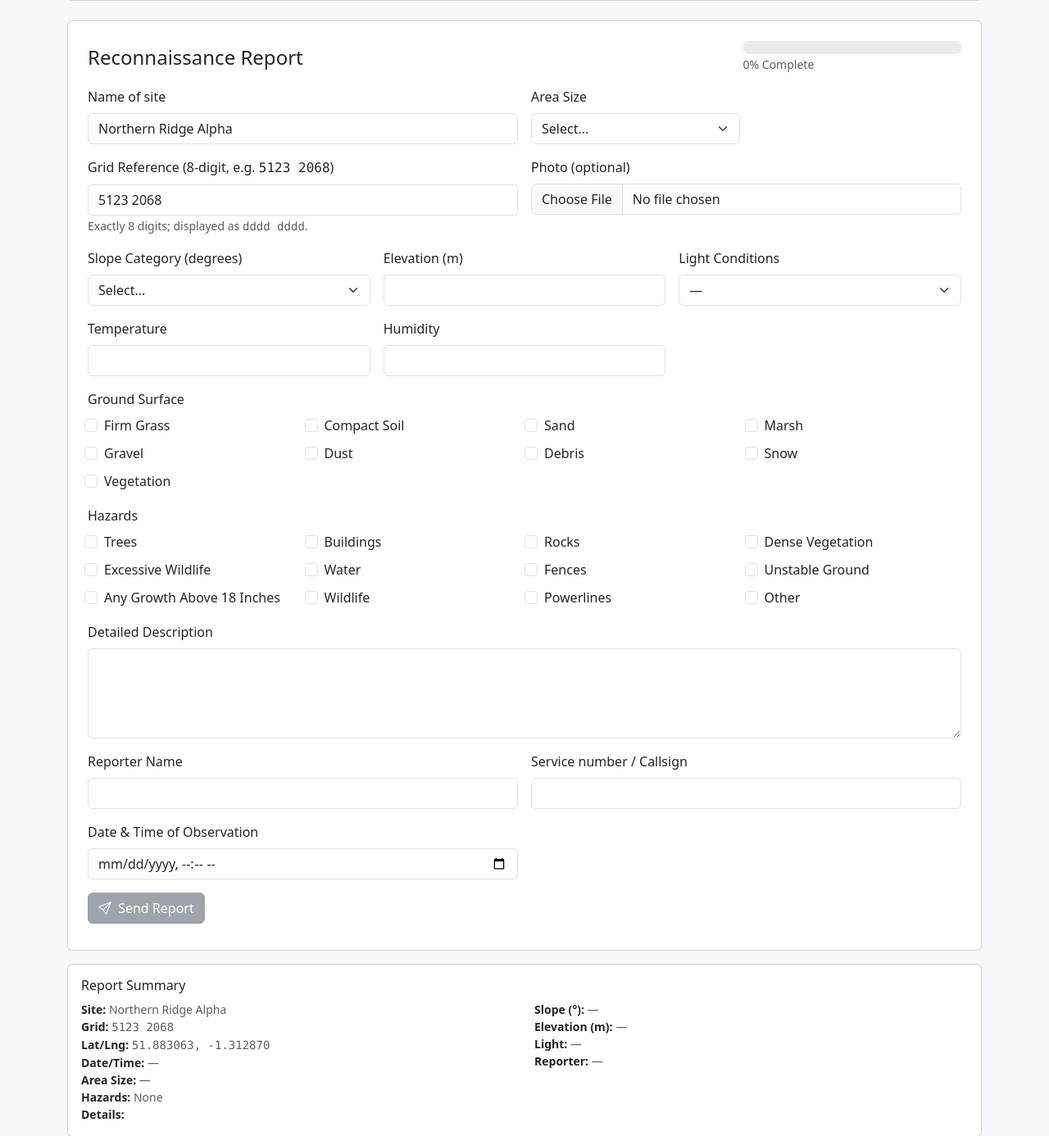
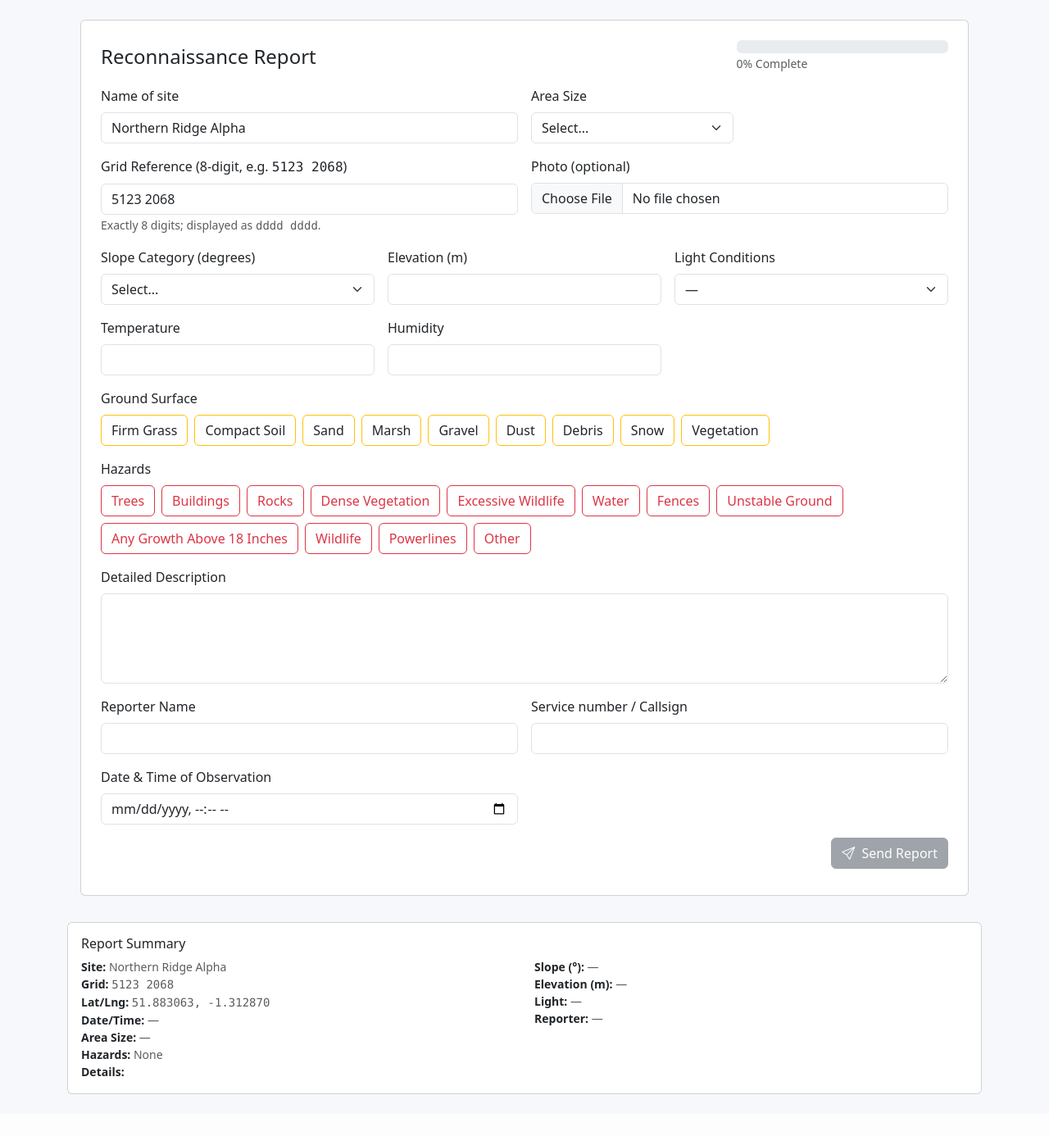
Before and after one commit to hostang/DefenceHackathon, a Flask app: page / in a window 1280 px wide. Shown: the part 969-2355 px from the top of the page at 82% size. After the commit the page ends 2304 px from the top, so only its background shows below. Run offline with Flask 3, Linux system fonts and the light colour scheme; some libraries are stand-ins or nearby versions.

Commit message:
Update index.html

```diff
--- a/templates/index.html
+++ b/templates/index.html
@@ -2,7 +2,7 @@
 <html lang="en">
 <head>
 <meta charset="utf-8"/>
-<!-- esponsive meta tag to size the content to the device-width -->
+<!-- responsive meta tag to size the content to the device-width -->
 <meta name="viewport" content="width=device-width, initial-scale=1"/>
 <title>Reconnaissance Data Collection</title>
 
@@ -14,61 +14,99 @@
 <link rel="stylesheet" href="../static/styles.css">
 </head>
 <body>
-<!-- reponsive container class with padding and vertical spacing with bootstrap-->
+<!-- responsive container class with padding and vertical spacing with bootstrap -->
 <main class="container py-4">
 
-  <!-- Header, using rounded border with bg white, setting padding and margin bottm-->
+  <!-- Header, using rounded border with bg white, setting padding and margin bottom -->
   <header class="border rounded-4 bg-white p-3 mb-4">
     <div class="d-flex justify-content-between">
       <div>
-        <h1>Reconnaissance Data Collection</h1>
-        <h6>Ground Intelligence Gathering System</h6>
+        <h1 class="h3 mb-1">Reconnaissance Data Collection</h1>
+        <h6 class="text-muted mb-0">Ground Intelligence Gathering System</h6>
       </div>
-      <div class="small">
+      <div class="small text-end">
         <!-- Clock icon from Bootstrap Icons -->
-        <i class="bi bi-clock"></i><strong id="clockTime">—:—</strong>
+        <i class="bi bi-clock"></i>
+        <strong id="clockTime">—:—</strong>
         <!-- using badge component for badge style -->
-        <span class="badge text-bg-dark">Live</span>
+        <span class="badge text-bg-dark ms-1">Live</span>
         <div id="clockDate"></div>
       </div>
     </div>
 
     <!-- Current Tasks -->
-    <!--using a lot of margin utilities from bootstrap-->
+    <!-- using Bootstrap spacing utilities for layout -->
     <section class="mt-3">
-      <h6 class="mb-2"><i class="bi bi-clock"></i>Current Tasks</h6>
-      <!--using gap properties between rows-->
+      <h6 class="mb-2">
+        <i class="bi bi-clock me-1"></i>
+        Current Tasks
+      </h6>
+      <!-- using flex-wrap + gap utilities for task tiles -->
       <div id="taskList" class="d-flex flex-wrap gap-3"></div>
       <div class="mt-3 d-flex gap-2">
         <button class="btn btn-success">ACCESS LZ1 ARCHIVE</button>
-
       </div>
     </section>
   </header>
 
-  <!-- google map card - section container for maps-->
-  <section class="card p-3 mb-4">
-    <div id="map"></div>
+  <!-- google map card - section container for maps and photo of the location -->
+  <section class="card p-3 mb-4" aria-labelledby="mediaSectionTitle">
+    <h2 id="mediaSectionTitle" class="visually-hidden">Location and Photo</h2>
+    <div class="row g-3">
+      <figure class="col-12 col-md-8 m-0">
+        <!-- map container; height is set in styles.css (#map) -->
+        <div id="map" role="img" aria-label="Satellite map showing current task location"></div>
+        <figcaption class="text-muted small mt-1">Interactive map. Use arrow keys with map controls if available.</figcaption>
+      </figure>
+
+      <figure class="col-12 col-md-4 m-0">
+        <!-- Photo preview container -->
+        <div id="photoPreview"
+             class="d-flex justify-content-center align-items-center bg-light border rounded overflow-hidden"
+             role="img"
+             aria-label="Selected photo preview"
+             style="height:420px;">
+          <img src="../images/img.png" alt="Location preview"
+               style="max-width: 100%; max-height: 100%; object-fit: contain;">
+        </div>
+        <figcaption class="text-muted small mt-1">Photo preview area.</figcaption>
+      </figure>
+
+    </div>
   </section>
 
-  <section card p-3> <!--section encapsulating form-->
-  <!-- Report Form card - container-->
-   <!-- the form is submitting file so using enctype-->
+  <!-- section encapsulating form -->
+  <section class="p-3">
+    <!-- Report Form card - container -->
+    <!-- the form is submitting file so using enctype -->
     <form id="reportForm" class="card p-4" enctype="multipart/form-data">
       <div class="d-flex justify-content-between align-items-center mb-3">
         <h4 class="mb-0">Reconnaissance Report</h4>
-      <div class="w-25"><!--setting width of the progress bar-->
-        <div class="progress"><div id="progressBar" class="progress-bar" style="width:0%"></div></div>
-        <small class="text-muted"><span id="progressPercent">0%</span> Complete</small>
+        <!-- setting width of the progress bar -->
+        <div class="w-25">
+          <div class="progress">
+            <div id="progressBar"
+                 class="progress-bar"
+                 role="progressbar"
+                 aria-valuemin="0"
+                 aria-valuemax="100"
+                 aria-valuenow="0"
+                 style="width:0%"></div>
+          </div>
+          <small class="text-muted">
+            <span id="progressPercent">0%</span> Complete
+          </small>
         </div>
       </div>
 
-    <div class="row g-3"> <!--default row have 3 columns, using bootstrap grid system with gap of 3-->
+      <!-- using bootstrap grid system with gap of 3 -->
+      <div class="row g-3">
         <div class="col-md-6">
-        <label class="form-label">Name of site</label>
-        <input id="siteName" name="site_name" class="form-control required" required>
+          <label class="form-label" for="siteName">Name of site</label>
+          <input id="siteName" name="site_name" class="form-control" required>
         </div>
-      <!--below divs uses col of various sizes-->
+
+        <!-- below divs use col of various sizes -->
         <div class="col-md-3">
           <label class="form-label" for="areaSize">Area Size</label>
           <select id="areaSize" name="area_size" class="form-select" required>
@@ -79,35 +117,37 @@
         </div>
 
         <div class="col-md-6">
-        <label class="form-label">Grid Reference (8-digit, e.g. <span class="mono">5123 2068</span>)</label>
-        <input id="gridRef" name="grid_reference" class="form-control required" placeholder="5123 2068" required>
+          <label class="form-label" for="gridRef">
+            Grid Reference (8-digit, e.g. <span class="mono">5123 2068</span>)
+          </label>
+          <input id="gridRef" name="grid_reference" class="form-control" placeholder="5123 2068" required>
           <small class="text-muted">Exactly 8 digits; displayed as <span class="mono">dddd dddd</span>.</small>
         </div>
 
         <div class="col-md-6">
-        <label class="form-label">Photo (optional)</label>
+          <label class="form-label" for="photo">Photo (optional)</label>
           <input id="photo" name="photo" type="file" accept="image/*" class="form-control">
         </div>
 
         <div class="col-md-4">
-        <label class="form-label">Slope Category (degrees)</label>
-        <select id="slope" name="slope_category" class="form-select required" required>
+          <label class="form-label" for="slope">Slope Category (degrees)</label>
+          <select id="slope" name="slope_category" class="form-select" required>
             <option value="">Select...</option>
             <option>0-4</option>
             <option>5-7</option>
             <option>8-10</option>
             <option>11-13</option>
-          <option>>14</option>
+            <option>&gt;14</option>
           </select>
         </div>
 
         <div class="col-md-4">
-        <label class="form-label">Elevation (m)</label>
+          <label class="form-label" for="elevation">Elevation (m)</label>
           <input id="elevation" name="elevation" type="number" step="1" class="form-control">
         </div>
 
         <div class="col-md-4">
-        <label class="form-label">Light Conditions</label>
+          <label class="form-label" for="lighting">Light Conditions</label>
           <select id="lighting" name="lighting" class="form-select">
             <option value="">&mdash;</option>
             <option>Natural light</option>
@@ -117,152 +157,128 @@
         </div>
 
         <div class="col-md-4">
-        <label class="form-label">Temperature</label>
+          <label class="form-label" for="temperature">Temperature</label>
           <input id="temperature" name="temperature" type="number" step="1" class="form-control">
         </div>
 
         <div class="col-md-4">
-        <label class="form-label">Humidity</label>
+          <label class="form-label" for="humidity">Humidity</label>
           <input id="humidity" name="humidity" type="number" step="1" class="form-control">
         </div>
 
-      <!-- Ground Surface -->
+        <!-- Ground Surface - Tablet-style selectable buttons using bootstap btn-outline styles -->
         <div class="col-12">
-            <label class="form-label d-block">Ground Surface</label>
-            <div class="row row-cols-2 row-cols-md-4 g-2">
-            <label class="form-check col">
-                <input id="gs_firm_grass" class="form-check-input me-2 align-middle" type="checkbox" name="ground_surface" value="Firm Grass">
-                Firm Grass
-            </label>
-            <label class="form-check col">
-                <input id="gs_compact_soil" class="form-check-input me-2 align-middle" type="checkbox" name="ground_surface" value="Compact Soil">
-                Compact Soil
-            </label>
-            <label class="form-check col">
-                <input id="gs_sand" class="form-check-input me-2 align-middle" type="checkbox" name="ground_surface" value="Sand">
-                Sand
-            </label>
-            <label class="form-check col">
-                <input id="gs_marsh" class="form-check-input me-2 align-middle" type="checkbox" name="ground_surface" value="Marsh">
-                Marsh
-            </label>
-            <label class="form-check col">
-                <input id="gs_gravel" class="form-check-input me-2 align-middle " type="checkbox" name="ground_surface" value="Gravel">
-                Gravel
-            </label>
-            <label class="form-check col">
-                <input id="gs_dust" class="form-check-input me-2 align-middle" type="checkbox" name="ground_surface" value="Dust">
-                Dust
-            </label>
-            <label class="form-check col">
-                <input id="gs_debris" class="form-check-input me-2 align-middle" type="checkbox" name="ground_surface" value="Debris">
-                Debris
-            </label>
-            <label class="form-check col">
-                <input id="gs_snow" class="form-check-input me-2 align-middle" type="checkbox" name="ground_surface" value="Snow">
-                Snow
-            </label>
-            <label class="form-check col">
-                <input id="gs_vegetation" class="form-check-input me-2 align-middle" type="checkbox" name="ground_surface" value="Vegetation">
-                Vegetation
-            </label>
+          <label class="form-label d-block mb-2">Ground Surface</label>
+          <div class="d-flex flex-wrap gap-2">
+            <input type="checkbox" class="btn-check" id="gs_firm_grass" name="ground_surface" value="Firm Grass" autocomplete="off">
+            <label class="btn btn-outline-warning text-dark" for="gs_firm_grass">Firm Grass</label>
+
+            <input type="checkbox" class="btn-check" id="gs_compact_soil" name="ground_surface" value="Compact Soil" autocomplete="off">
+            <label class="btn btn-outline-warning text-dark" for="gs_compact_soil">Compact Soil</label>
+
+            <input type="checkbox" class="btn-check" id="gs_sand" name="ground_surface" value="Sand" autocomplete="off">
+            <label class="btn btn-outline-warning text-dark" for="gs_sand">Sand</label>
+
+            <input type="checkbox" class="btn-check" id="gs_marsh" name="ground_surface" value="Marsh" autocomplete="off">
+            <label class="btn btn-outline-warning text-dark" for="gs_marsh">Marsh</label>
+
+            <input type="checkbox" class="btn-check" id="gs_gravel" name="ground_surface" value="Gravel" autocomplete="off">
+            <label class="btn btn-outline-warning text-dark" for="gs_gravel">Gravel</label>
+
+            <input type="checkbox" class="btn-check" id="gs_dust" name="ground_surface" value="Dust" autocomplete="off">
+            <label class="btn btn-outline-warning text-dark" for="gs_dust">Dust</label>
+
+            <input type="checkbox" class="btn-check" id="gs_debris" name="ground_surface" value="Debris" autocomplete="off">
+            <label class="btn btn-outline-warning text-dark" for="gs_debris">Debris</label>
+
+            <input type="checkbox" class="btn-check" id="gs_snow" name="ground_surface" value="Snow" autocomplete="off">
+            <label class="btn btn-outline-warning text-dark" for="gs_snow">Snow</label>
+
+            <input type="checkbox" class="btn-check" id="gs_vegetation" name="ground_surface" value="Vegetation" autocomplete="off">
+            <label class="btn btn-outline-warning text-dark" for="gs_vegetation">Vegetation</label>
           </div>
         </div>
 
-        <!-- Hazards -->
-        <div class="col-12">
-            <label class="form-label d-block">Hazards</label>
-            <div class="row row-cols-2 row-cols-md-4 g-2">
-            <label class="form-check col">
-                <input id="hz_trees" class="form-check-input me-2 align-middle" type="checkbox" name="hazards" value="Trees">
-                Trees
-            </label>
-            <label class="form-check col">
-                <input id="hz_buildings" class="form-check-input me-2 align-middle" type="checkbox" name="hazards" value="Buildings">
-                Buildings
-            </label>
-            <label class="form-check col">
-                <input id="hz_rocks" class="form-check-input me-2 align-middle" type="checkbox" name="hazards" value="Rocks">
-                Rocks
-            </label>
-            <label class="form-check col">
-                <input id="hz_dense_veg" class="form-check-input me-2 align-middle" type="checkbox" name="hazards" value="Dense Vegetation">
-                Dense Vegetation
-            </label>
-            <label class="form-check col">
-                <input id="hz_excessive_wildlife" class="form-check-input me-2 align-middle" type="checkbox" name="hazards" value="Excessive Wildlife">
-                Excessive Wildlife
-            </label>
-            <label class="form-check col">
-                <input id="hz_water" class="form-check-input me-2 align-middle" type="checkbox" name="hazards" value="Water">
-                Water
-            </label>
-            <label class="form-check col">
-                <input id="hz_fences" class="form-check-input me-2 align-middle" type="checkbox" name="hazards" value="Fences">
-                Fences
-            </label>
-            <label class="form-check col">
-                <input id="hz_unstable_ground" class="form-check-input me-2 align-middle" type="checkbox" name="hazards" value="Unstable Ground">
-                Unstable Ground
-            </label>
-            <label class="form-check col">
-                <input id="hz_growth_18" class="form-check-input me-2 align-middle" type="checkbox" name="hazards" value="Any Growth Above 18 Inches">
-                Any Growth Above 18 Inches
-            </label>
-            <label class="form-check col">
-                <input id="hz_wildlife" class="form-check-input me-2 align-middle" type="checkbox" name="hazards" value="Wildlife">
-                Wildlife
-            </label>
-            <label class="form-check col">
-                <input id="hz_powerlines" class="form-check-input me-2 align-middle" type="checkbox" name="hazards" value="Powerlines">
-                Powerlines
-            </label>
-            <label class="form-check col">
-                <input id="hz_other" class="form-check-input me-2 align-middle" type="checkbox" name="hazards" value="Other">
-                Other
-            </label>
+        <!-- Hazards - Tablet-style selectable buttons using bootstap utility btn-outline classes -->
+        <div class="col-12 mt-3">
+          <label class="form-label d-block mb-2">Hazards</label>
+          <div class="d-flex flex-wrap gap-2">
+            <input type="checkbox" class="btn-check" id="hz_trees" name="hazards" value="Trees" autocomplete="off">
+            <label class="btn btn-outline-danger" for="hz_trees">Trees</label>
+
+            <input type="checkbox" class="btn-check" id="hz_buildings" name="hazards" value="Buildings" autocomplete="off">
+            <label class="btn btn-outline-danger" for="hz_buildings">Buildings</label>
+
+            <input type="checkbox" class="btn-check" id="hz_rocks" name="hazards" value="Rocks" autocomplete="off">
+            <label class="btn btn-outline-danger" for="hz_rocks">Rocks</label>
+
+            <input type="checkbox" class="btn-check" id="hz_dense_veg" name="hazards" value="Dense Vegetation" autocomplete="off">
+            <label class="btn btn-outline-danger" for="hz_dense_veg">Dense Vegetation</label>
+
+            <input type="checkbox" class="btn-check" id="hz_excessive_wildlife" name="hazards" value="Excessive Wildlife" autocomplete="off">
+            <label class="btn btn-outline-danger" for="hz_excessive_wildlife">Excessive Wildlife</label>
+
+            <input type="checkbox" class="btn-check" id="hz_water" name="hazards" value="Water" autocomplete="off">
+            <label class="btn btn-outline-danger" for="hz_water">Water</label>
+
+            <input type="checkbox" class="btn-check" id="hz_fences" name="hazards" value="Fences" autocomplete="off">
+            <label class="btn btn-outline-danger" for="hz_fences">Fences</label>
+
+            <input type="checkbox" class="btn-check" id="hz_unstable_ground" name="hazards" value="Unstable Ground" autocomplete="off">
+            <label class="btn btn-outline-danger" for="hz_unstable_ground">Unstable Ground</label>
+
+            <input type="checkbox" class="btn-check" id="hz_growth_18" name="hazards" value="Any Growth Above 18 Inches" autocomplete="off">
+            <label class="btn btn-outline-danger" for="hz_growth_18">Any Growth Above 18 Inches</label>
+
+            <input type="checkbox" class="btn-check" id="hz_wildlife" name="hazards" value="Wildlife" autocomplete="off">
+            <label class="btn btn-outline-danger" for="hz_wildlife">Wildlife</label>
+
+            <input type="checkbox" class="btn-check" id="hz_powerlines" name="hazards" value="Powerlines" autocomplete="off">
+            <label class="btn btn-outline-danger" for="hz_powerlines">Powerlines</label>
+
+            <input type="checkbox" class="btn-check" id="hz_other" name="hazards" value="Other" autocomplete="off">
+            <label class="btn btn-outline-danger" for="hz_other">Other</label>
           </div>
         </div>
 
         <div class="col-12">
-        <label class="form-label">Detailed Description</label>
+          <label class="form-label" for="details">Detailed Description</label>
           <textarea id="details" name="details" rows="4" class="form-control"></textarea>
         </div>
 
         <div class="col-md-6">
-        <label class="form-label">Reporter Name</label>
-        <input id="reporter" name="reporter_name" class="form-control required" required>
+          <label class="form-label" for="reporter">Reporter Name</label>
+          <input id="reporter" name="reporter_name" class="form-control" required>
         </div>
 
         <div class="col-md-6">
-        <label class="form-label">Service number / Callsign</label>
+          <label class="form-label" for="callsign">Service number / Callsign</label>
           <input id="callsign" name="service_number" class="form-control">
         </div>
 
         <div class="col-md-6">
-        <label class="form-label">Date &amp; Time of Observation</label>
-        <input id="reportTime" type="datetime-local" name="report_time" class="form-control required" required>
+          <label class="form-label" for="reportTime">Date &amp; Time of Observation</label>
+          <input id="reportTime" type="datetime-local" name="report_time" class="form-control" required>
         </div>
 
         <!-- Hidden lat/lng (filled by task click or marker drag) submit it when the form submits -->
-      <input type="hidden" id="lat"  name="lat">
-      <input type="hidden" id="lng"  name="lng">
+        <input type="hidden" id="lat" name="lat">
+        <input type="hidden" id="lng" name="lng">
 
-      <div>
-        <button id="submitBtn" type="submit" class="btn btn-secondary ms-auto" disabled>
+        <div class="text-end"> <!-- bootstrap utility class to right-aligned buttons -->
+          <button id="submitBtn" type="submit" class="btn btn-secondary" disabled>
             <i class="bi bi-send me-1"></i> Send Report
           </button>
         </div>
         <div id="toast" class="mt-2"></div>
       </div>
     </form>
-
   </section>
 
-  <!-- Summary card below the form to populate typed data-->
+  <!-- Summary card below the form to populate typed data -->
   <section class="card p-3 mt-3">
     <h6 class="mb-2">Report Summary</h6>
-    <div class="row small"> <!--two columns-->
+    <div class="row small"> <!-- two columns -->
       <div class="col-md-6">
         <div><strong>Site:</strong> <span id="sumSite" class="text-muted">—</span></div>
         <div><strong>Grid:</strong> <span id="sumGrid" class="text-muted mono">—</span></div>
```
Lines whose indentation alone changed are shown as unchanged.
